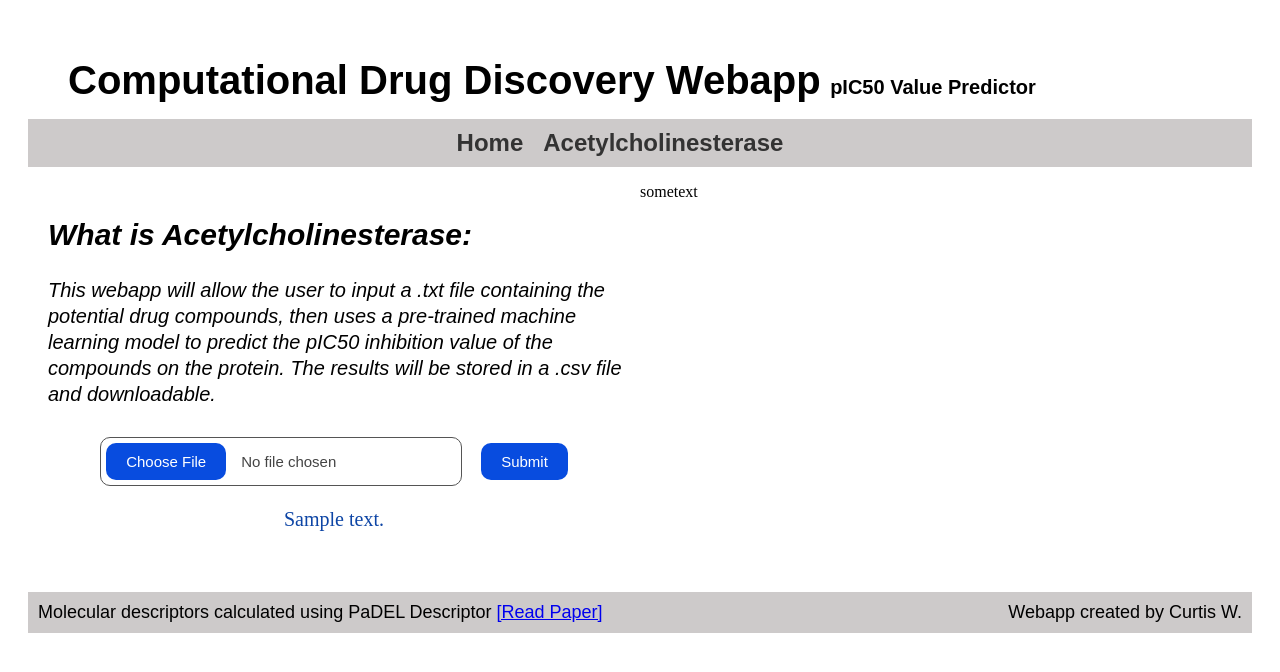
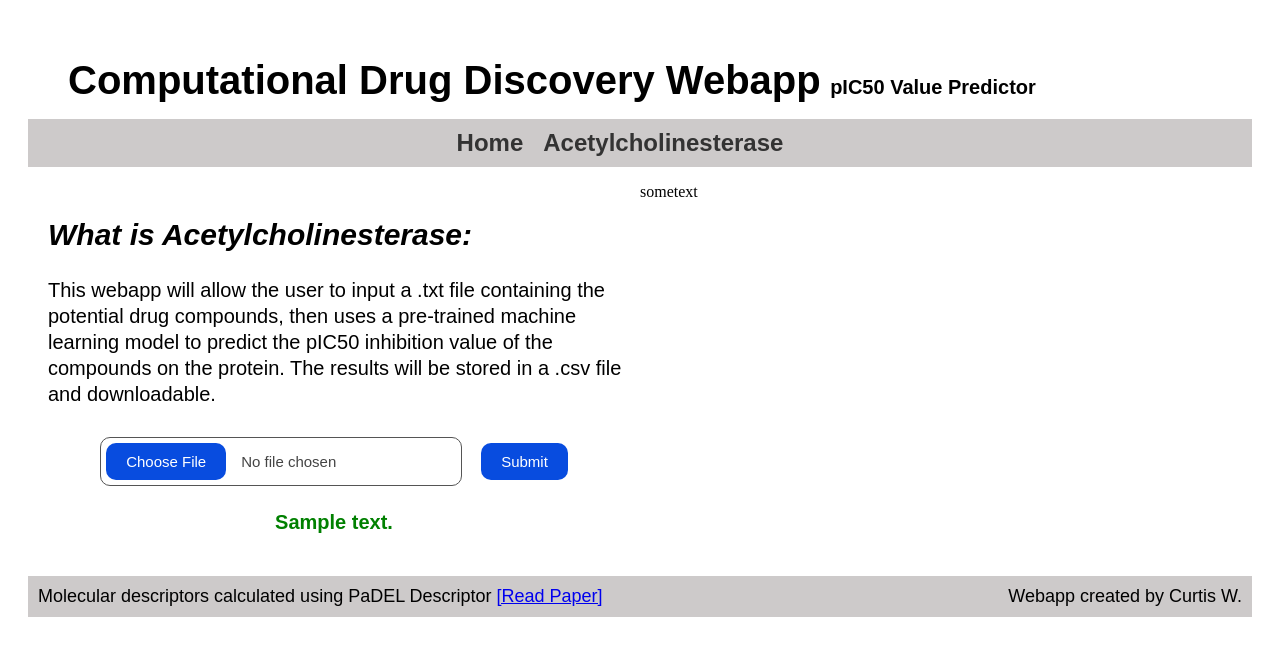
Before and after one commit to Curtis-Wu/Computational-Drug-Discovery-Webapp, a Flask app: template templates/acetylcho.html in a window 1280 px wide. Shown: the top 672 px of the page. Run offline with Flask 3, Linux system fonts and the light colour scheme; the template is opened without the code that fills it: most values are stand-ins (such as "Sample title", 1, 10 or a date in 2020).

Commit message:
updated css and html

```diff
--- a/static/acetylcho.css
+++ b/static/acetylcho.css
@@ -4,7 +4,6 @@
   }
 
   .intro-block{
-    font-style: italic;
     margin-left: 10px;
     /* margin-right: 40px; */
     padding: 10px;
@@ -36,7 +35,7 @@ input[type=file] {
     color: #fff;
     cursor: pointer;
     transition: background .2s ease-in-out;
-  }
+    }
 
   input[type=file]::file-selector-button:hover {
     background: #0d45a5;
@@ -74,3 +73,12 @@ p{
     flex:1;
     float: right; width: 50%
 }
+
+.message-block{
+  height: 25px;
+  text-align: center;
+  margin-top: 25px;
+  font-size: 20px;
+  font-family: Arial, Helvetica, sans-serif;
+  font-weight: bold;
+}
--- a/templates/acetylcho.html
+++ b/templates/acetylcho.html
@@ -8,7 +8,7 @@
 
         <div class = "left-block">
             <div class="intro-block">
-                <h2>What is Acetylcholinesterase:</h2>
+                <h2 style = "font-style: italic;">What is Acetylcholinesterase:</h2>
                 <p>This webapp will allow the user to input a .txt file containing the potential drug compounds, then uses a pre-trained machine learning model to predict the pIC50 inhibition value of the compounds on the protein. The results will be stored in a .csv file and downloadable.</p>
             </div>
 
@@ -16,12 +16,10 @@
                 <form method="POST" action="/acetylcholinesterase/" enctype="multipart/form-data" id = "uploadForm">
                     <input type="file" name="file" id = "fileInput">
                     <button>Submit</button>
-                    <p style="color: red;">
-                        {{ error_message }}
-                    </p>
-                    <p style="color: #0d45a5;">
-                        {{ success_message }}
-                    </p>
+                    <div class = "message-block">
+                        <div style="color: red;">{{ error_message }}</div>
+                        <div style="color: green;">{{ success_message }}</div>
+                    </div>
                 </form>
             </div>
         </div>
```
Also changed, not shown: static/index.css (+9 -9 lines).
